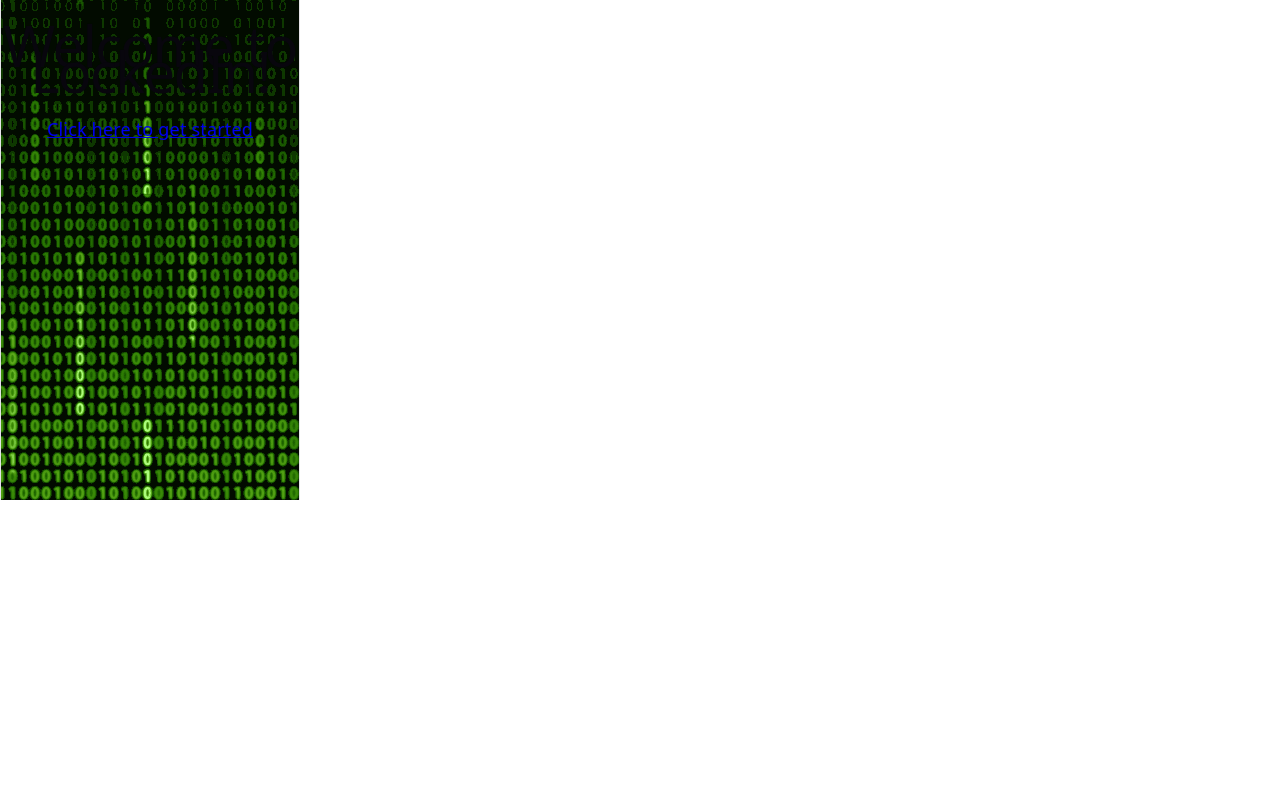
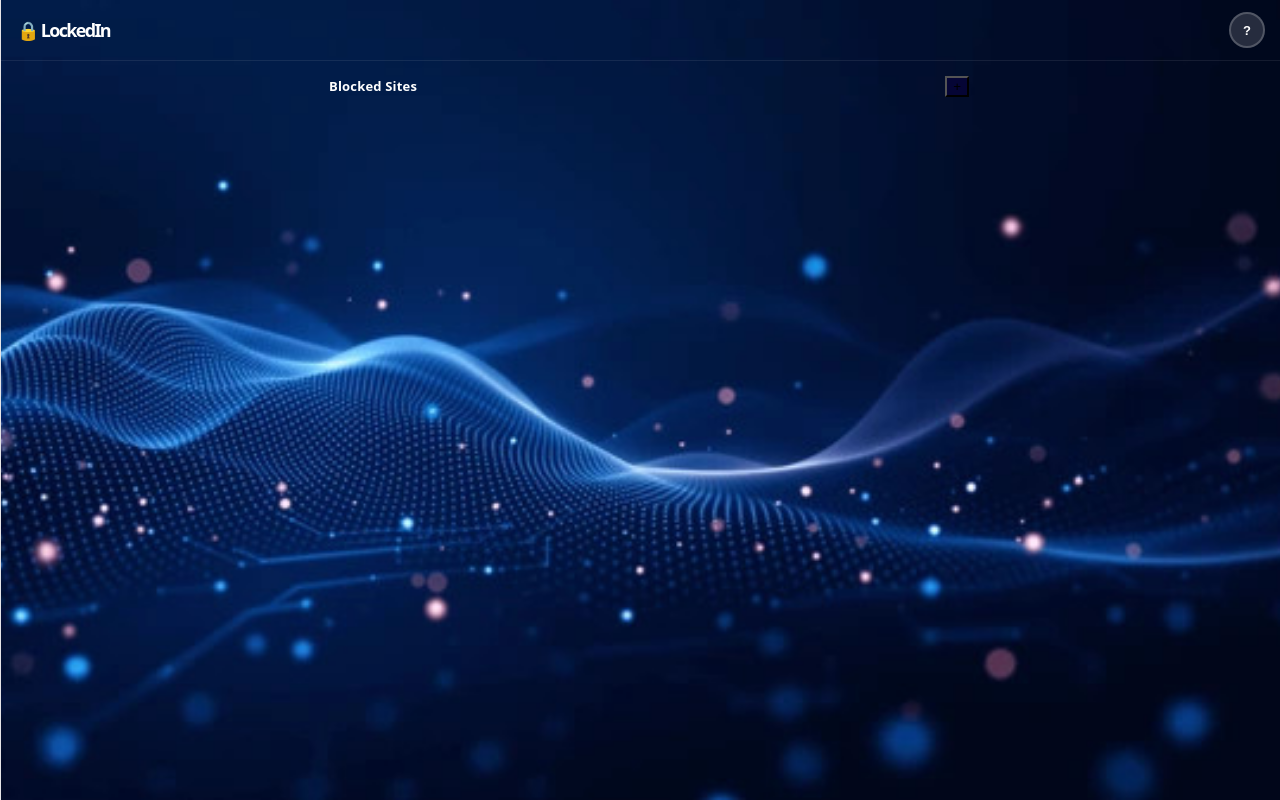
Before and after one commit to Nahom2162002/LockedIn, a React (Vite) app: page /#/menu in a window 1280 px wide. Before the commit this address led to /#/. Built offline with nearby package versions, Linux system fonts and the light colour scheme.

Commit message:
Fixed UI issues

```diff
--- a/src/App.css
+++ b/src/App.css
@@ -1,11 +1,8 @@
 html, body, #root {
-  width: 300px;
-  min-height: 500px;
-  max-height: 600px;
+  width: 200px;
+  height: 150px;
   margin: 0;
   padding: 0;
-  overflow-x: hidden;
-  overflow-y: auto;
 }
 
 .matrixBackground {
@@ -18,8 +15,9 @@ html, body, #root {
   background-size: cover;
   background-position: center;
   background-repeat: no-repeat;
-  width: 380px;
-  min-height: 500px;
+  min-height: 100vh;
+  width: 100vw;
+  height: 100vh;
 }
 
 @keyframes fadeInUp {
@@ -40,9 +38,12 @@ html, body, #root {
 
 .websiteChoices {
   animation: fadeInUp 0.8s ease-out forwards;
-  width: 100%;
-  padding: 0 8px;
-  box-sizing: border-box;
+  position: relative;
+  top: 50%;
+  left: 25%;
+  transform: translate(-50%, -50%);
+  width: 50vw;
+  height: 50vh;
 }
 
 .sitechoicebackground {
@@ -67,20 +68,11 @@ html, body, #root {
   font-weight: bold;
 }
 
-.addbutton, #addbutton {
-  background: linear-gradient(135deg, #0099ff, #0055ff);
-  color: white;
-  border: none;
-  padding: 8px 24px;
-  border-radius: 8px;
-  font-size: 13px;
-  font-weight: 600;
-  cursor: pointer;
-  transition: opacity 0.2s;
-}
-
-.addbutton:hover {
-  opacity: 0.9;
+.addbutton {
+  position: fixed;
+  top: 87%;
+  left: 43%;
+  background-color: rgb(5, 5, 53);
 }
 
 #url {
```
Also changed, not shown: 5 other files (tests, documents, lock files or other folders).
